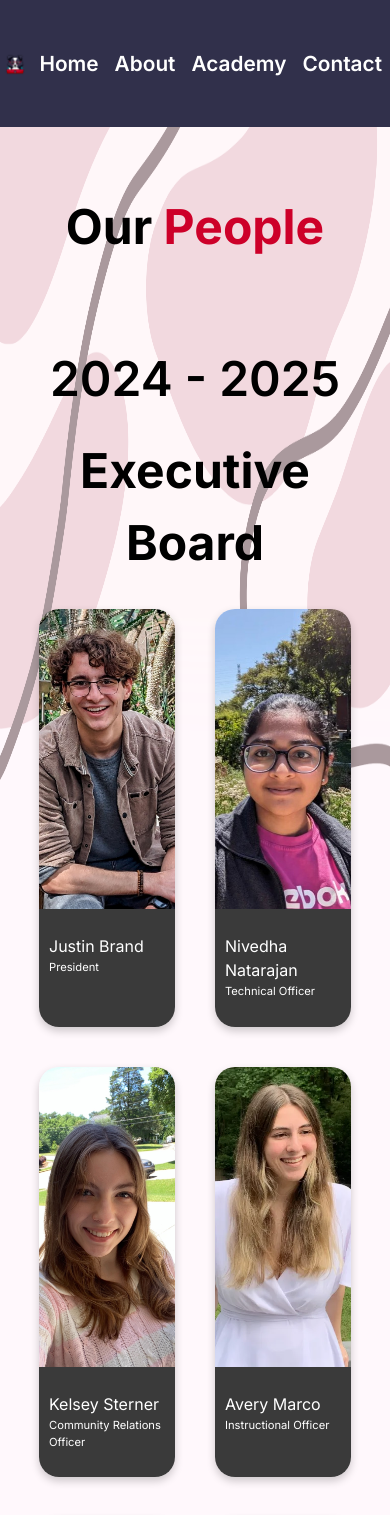
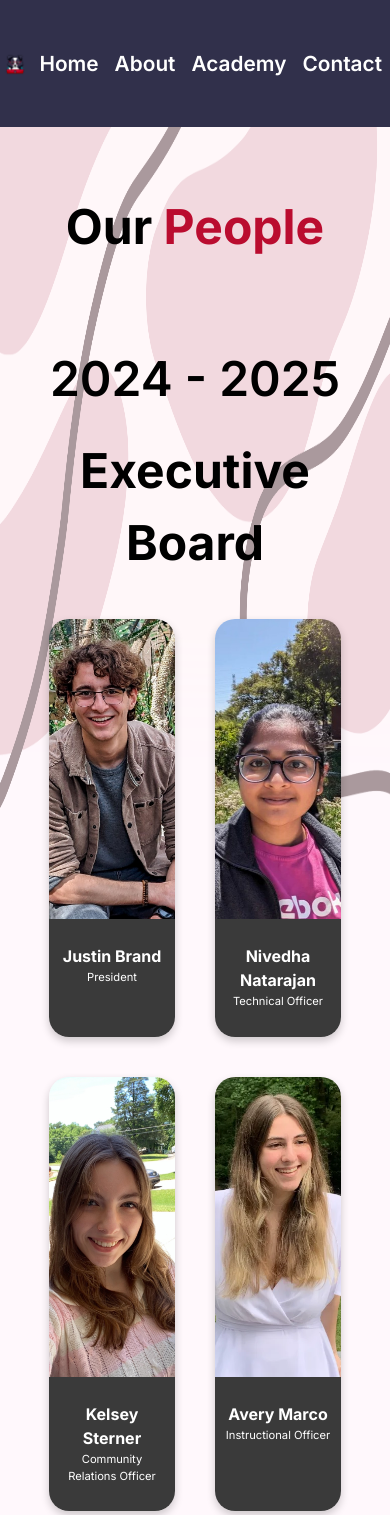
Before and after one commit to DevDogs-UGA/DevDogs-Website, a Next.js app: page /about/people in a window 390 px wide. Shown: the top 1515 px of the page. Built offline with nearby package versions, Linux system fonts and the light colour scheme.

Commit message:
fixed our team page

```diff
--- a/src/app/about/page.js
+++ b/src/app/about/page.js
@@ -13,9 +13,6 @@ import Link from "next/link"
 // The link for the "Our People" buttongoes to the Team page until the our People page is complete.
 
 const AboutPage = () => {
-    const imagess = ["https://www.fisheries.noaa.gov/s3//styles/original/s3/2023-06/750x500-Great-White-iStock.jpg?itok=RWsvCGC6",
-        "https://e3.365dm.com/24/03/1600x900/skynews-francois-langur-monkey_6488923.jpg?20240313102133",
-        "https://external-content.duckduckgo.com/iu/?u=https%3A%2F%2Ftse1.mm.bing.net%2Fth%3Fid%3DOIP.92wIxwnq8FIO9oOg0KaF-QHaEo%26pid%3DApi&f=1&ipt=d37446fb31ea6cefd2805661d9077f514df2695379fdf8c18749d7a910a1718b&ipo=images"];
 
     const images = ['/carousel/carousel1.png', '/carousel/carousel2.jpg', '/carousel/carousel3.jpg'];
 
--- a/src/app/about/people/page.js
+++ b/src/app/about/people/page.js
@@ -11,11 +11,11 @@ const OurTeam = () =>
 {
  return (
   <div className="section section-team">
+   <div className="text-center mt-[2rem]">
+    <h1 className="font-bold text-[3rem] md:text-[3.5rem] lg:text-[4rem] inline">Our </h1>
+    <h1 class="text-UGA font-bold text-[3rem] md:text-[3.5rem] lg:text-[4rem] inline">People</h1></div>
 
-   <div className="text-center mt-[2rem]">
 
-    <h1 className="font-bold text-[3rem] md:text-[3.5rem] lg:text-[4rem]">Our <div class="red-bold">People</div></h1>
-   </div>
 
 
 
@@ -26,6 +26,8 @@ const OurTeam = () =>
 
 
 
+   <div id="teamtitle">
+
 
     <div id="grid">
      <Card name={'Justin Brand'} title={'President'} image={jb} bgcolor="brown-dark" />
@@ -34,8 +36,9 @@ const OurTeam = () =>
      <Card name={'Avery Marco'} title={'Instructional Officer'} image={am} bgcolor="pink" />
      <Card name={'Kade Styron'} title={'Corporate & Career Officer'} image={kds} bgcolor="pink-dark" />
      <Card name={'Bryant Monahan'} title={'Campus Initiatives Officer'} image={bm} bgcolor="brown-light" />
+     <br />
     </div>
-   <div className="p-4"></div>
+   </div>
   </div>
  )
 }
--- a/src/app/components/Card.js
+++ b/src/app/components/Card.js
@@ -1,13 +1,14 @@
 import "./Card.css"
 import Image from "next/image";
 
-const Card = (props) => {
+const Card = (props) =>
+{
     return (
         <div className="officer-card">
             <Image id="pic" src={props.image} width="400" height="450" />
             <div id="officer-description">
                 <br />
-                <h2 className="officer-name">{props.name}</h2>
+                <h2 className="officer-name font-bold">{props.name}</h2>
                 <p id="officer-title-name">{props.title}</p>
                 <br />
             </div>
```
Lines whose indentation alone changed are shown as unchanged.
